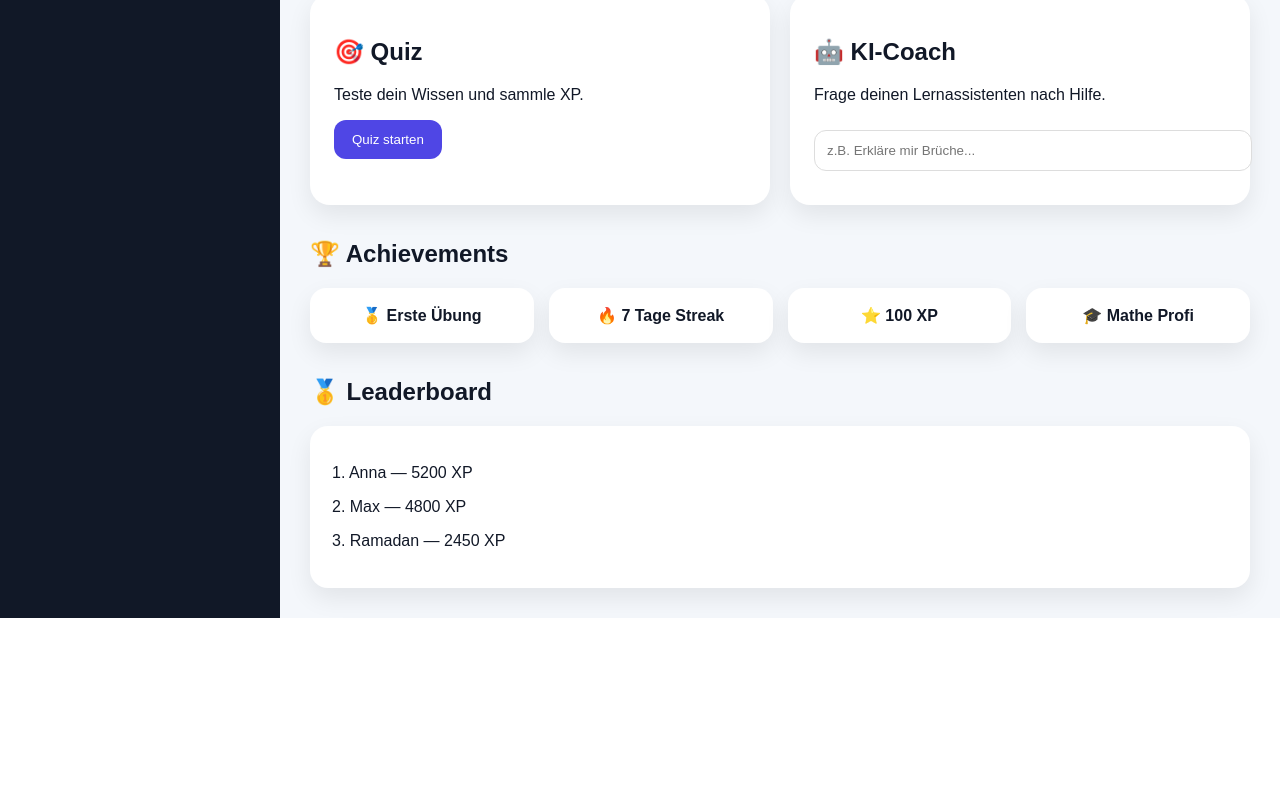
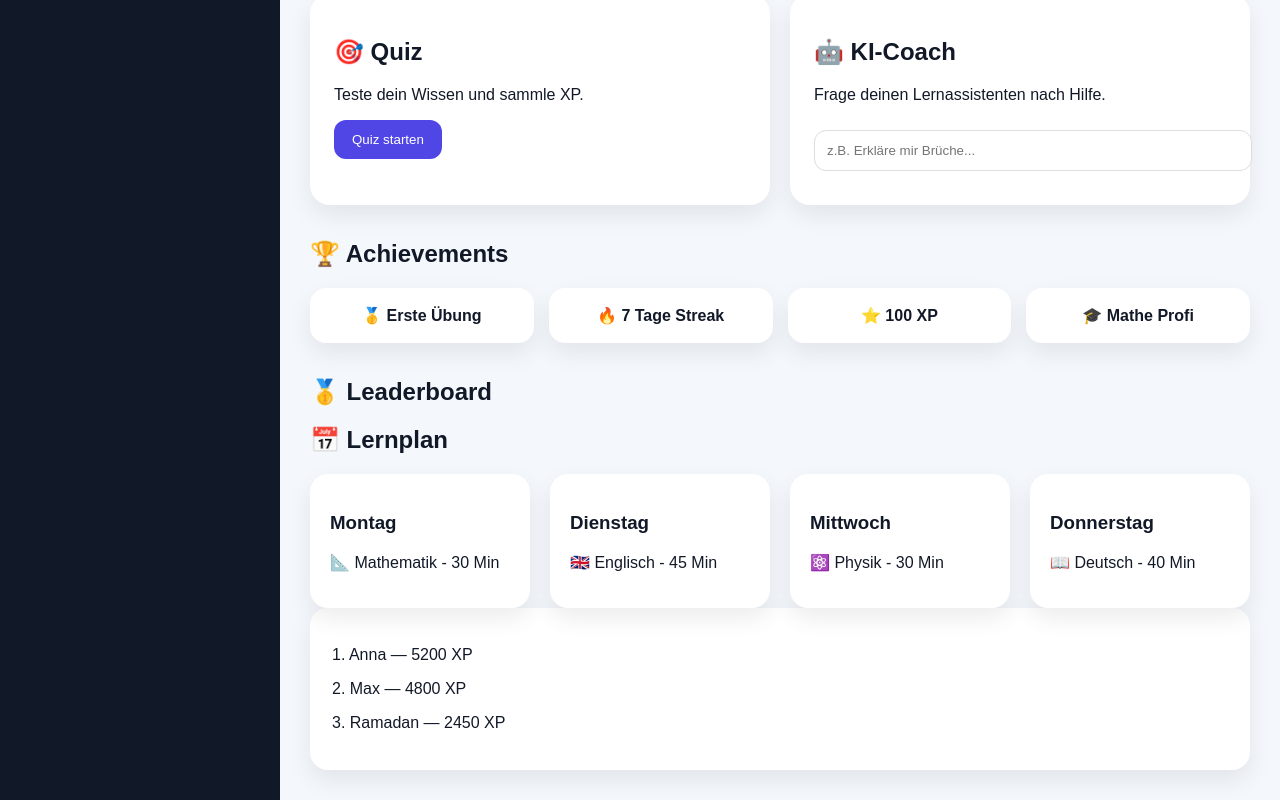
Before and after one commit to ramadanfarhood3-ship-it/learnnova-clean, a React (Vite) app: page / in a window 1280 px wide. Shown: the part 684-1484 px from the top of the page. Before the commit the page ends 1302 px from the top, so only its background shows below. Built offline with nearby package versions, Linux system fonts and the light colour scheme.

Commit message:
Add study planner

```diff
--- a/src/App.tsx
+++ b/src/App.tsx
@@ -85,7 +85,31 @@ export default function App() {
         </section>
 
         <section>
-          <h2>🥇 Leaderboard</h2>
+          <h2>🥇 Leaderboard</h2><section>
+  <h2>📅 Lernplan</h2>
+
+  <div className="plan-grid">
+    <div className="plan-card">
+      <h3>Montag</h3>
+      <p>📐 Mathematik - 30 Min</p>
+    </div>
+
+    <div className="plan-card">
+      <h3>Dienstag</h3>
+      <p>🇬🇧 Englisch - 45 Min</p>
+    </div>
+
+    <div className="plan-card">
+      <h3>Mittwoch</h3>
+      <p>⚛️ Physik - 30 Min</p>
+    </div>
+
+    <div className="plan-card">
+      <h3>Donnerstag</h3>
+      <p>📖 Deutsch - 40 Min</p>
+    </div>
+  </div>
+</section>
           <div className="leaderboard">
             <p>1. Anna — 5200 XP</p>
             <p>2. Max — 4800 XP</p>
--- a/src/index.css
+++ b/src/index.css
@@ -160,3 +160,21 @@ input {
   font-weight: bold;
   box-shadow: 0 10px 25px rgba(0,0,0,0.08);
 }
+.plan-grid {
+  display: grid;
+  grid-template-columns: repeat(auto-fit, minmax(220px, 1fr));
+  gap: 20px;
+  margin-top: 15px;
+}
+
+.plan-card {
+  background: white;
+  padding: 20px;
+  border-radius: 18px;
+  box-shadow: 0 10px 25px rgba(0,0,0,0.08);
+}
+
+.dark .plan-card {
+  background: #1e293b;
+  color: white;
+}
```
